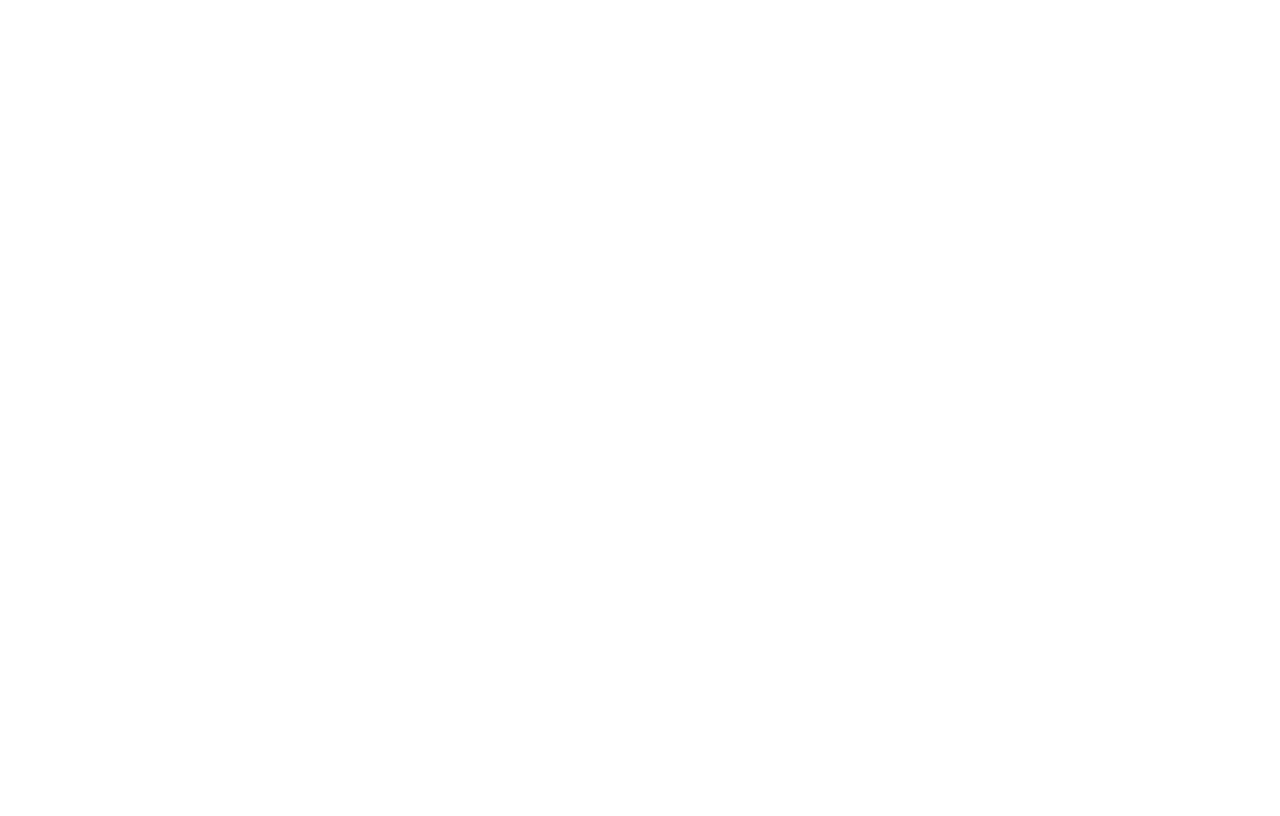
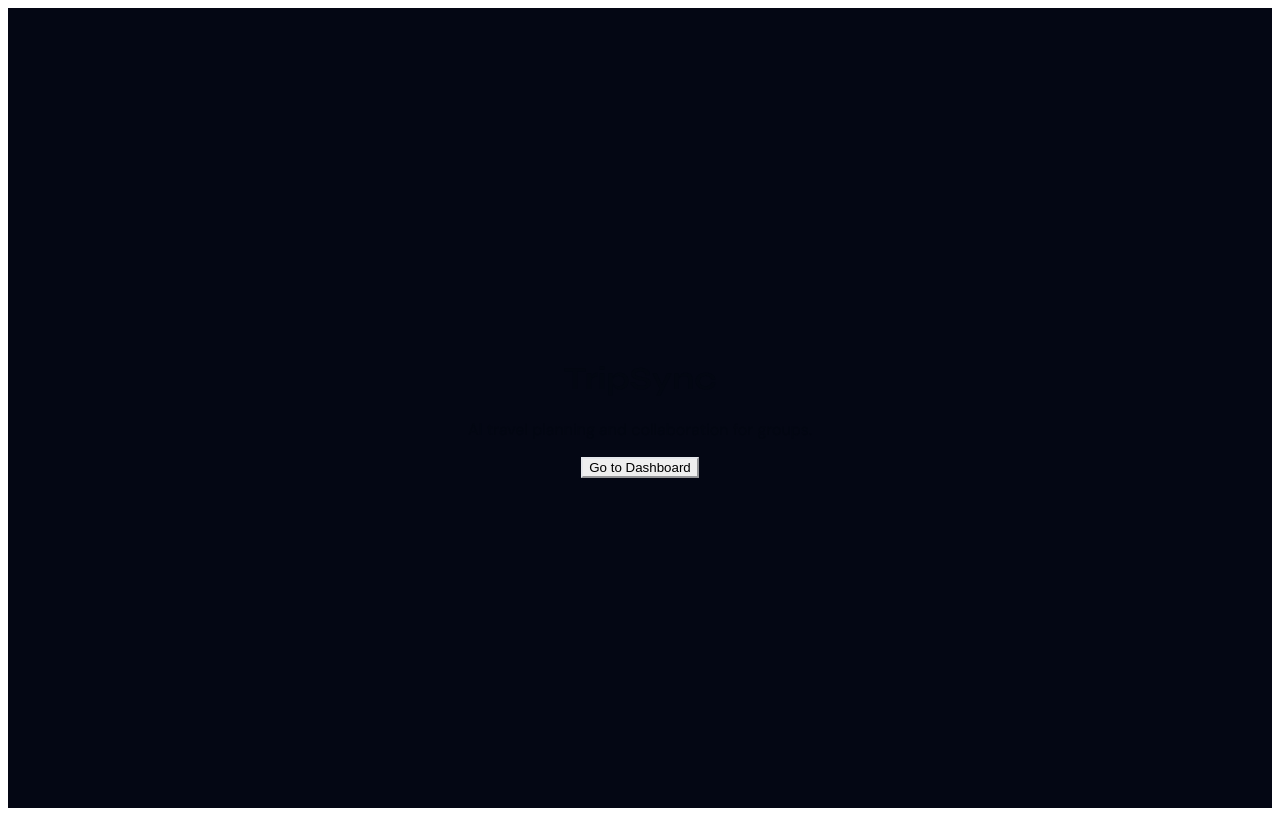
Before and after one commit to manojkumar0610/tripsync, a Next.js app: page / in a window 1280 px wide. Before the commit this address had no page. Built offline with nearby package versions, Linux system fonts and the light colour scheme.

Commit message:
Fix post-login routing to home and restore root homepage

```diff
--- a/app/auth/login/page.tsx
+++ b/app/auth/login/page.tsx
@@ -20,7 +20,7 @@
 function LoginForm() {
   const router = useRouter();
   const searchParams = useSearchParams();
-  const redirectTo = searchParams.get("redirectTo") ?? "/dashboard";
+  const redirectTo = searchParams.get("redirectTo") ?? "/";
   const supabase = createClient();
 
   const [email, setEmail] = useState("");
@@ -35,7 +35,7 @@
       data: { subscription },
     } = supabase.auth.onAuthStateChange((event, session) => {
       if (event === "SIGNED_IN" && session) {
-        router.push("/dashboard");
+        router.push("/");
         router.refresh();
       }
     });
@@ -81,7 +81,7 @@
       return;
     }
     toast.success("Welcome to TripSync! 🎉");
-    router.push("/dashboard");
+    router.push("/");
     router.refresh();
     setLoading(false);
   };
--- a/app/page.tsx
+++ b/app/page.tsx
@@ -1,5 +1,16 @@
-import { redirect } from "next/navigation";
+import Link from "next/link";
+import { Button } from "@/components/ui/button";
 
-export default function LandingPage() {
-  redirect("/auth/login");
+export default function HomePage() {
+  return (
+    <main className="flex min-h-screen items-center justify-center bg-[#040714] px-6 text-white">
+      <div className="text-center">
+        <h1 className="mb-4 text-5xl font-bold">TripSync</h1>
+        <p className="mb-8 text-lg text-white/75">AI travel planning and collaboration for groups.</p>
+        <Link href="/dashboard">
+          <Button className="h-11 rounded-xl bg-gradient-to-r from-indigo-500 to-violet-500 px-8">Go to Dashboard</Button>
+        </Link>
+      </div>
+    </main>
+  );
 }
```
